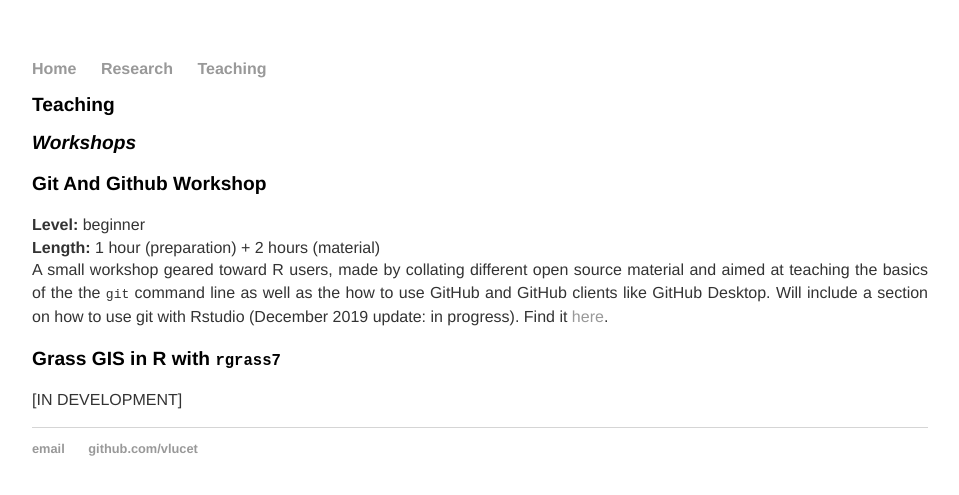
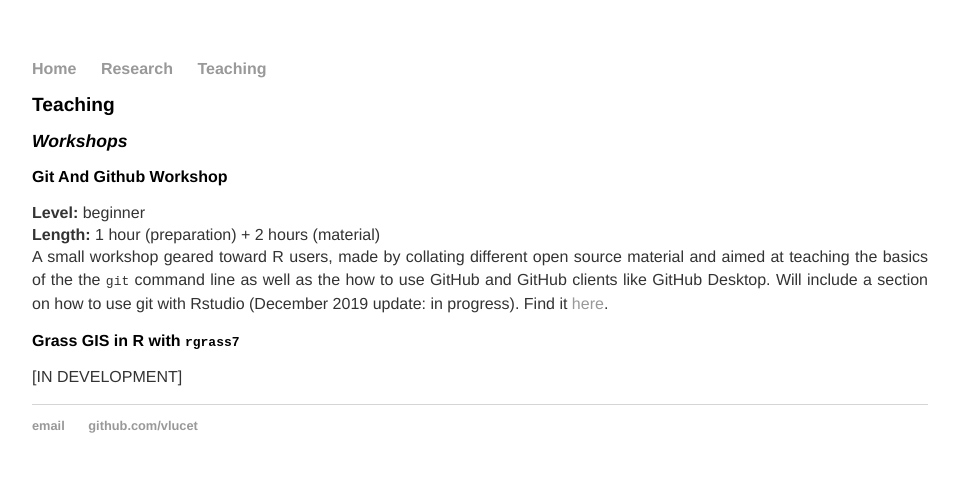
Before and after one commit to lpmi-13/vlucet.github.io, a Jekyll site: the page built from teaching/index.md, in a window 1280 px wide. Shown: the top 495 px of the page, without its empty margins (160-1119 px from the left). Built offline with Jekyll 4.4.1, drawn with Linux system fonts in a browser that asks for light colours.

Commit message:
updates font size

```diff
--- a/css/main.css
+++ b/css/main.css
@@ -19,8 +19,16 @@ a {
 a:hover {
     text-decoration: underline;
 }
-h1, h2, h3 {
+h1 {
     font-size: 1.2em;
+    font-family:'Helvetica', 'Arial', 'Sans-Serif';
+}
+h2 {
+    font-size: 1.1em;
+    font-family:'Helvetica', 'Arial', 'Sans-Serif';
+}
+h3 {
+    font-size: 1em;
     font-family:'Helvetica', 'Arial', 'Sans-Serif';
 }
 p {
```
